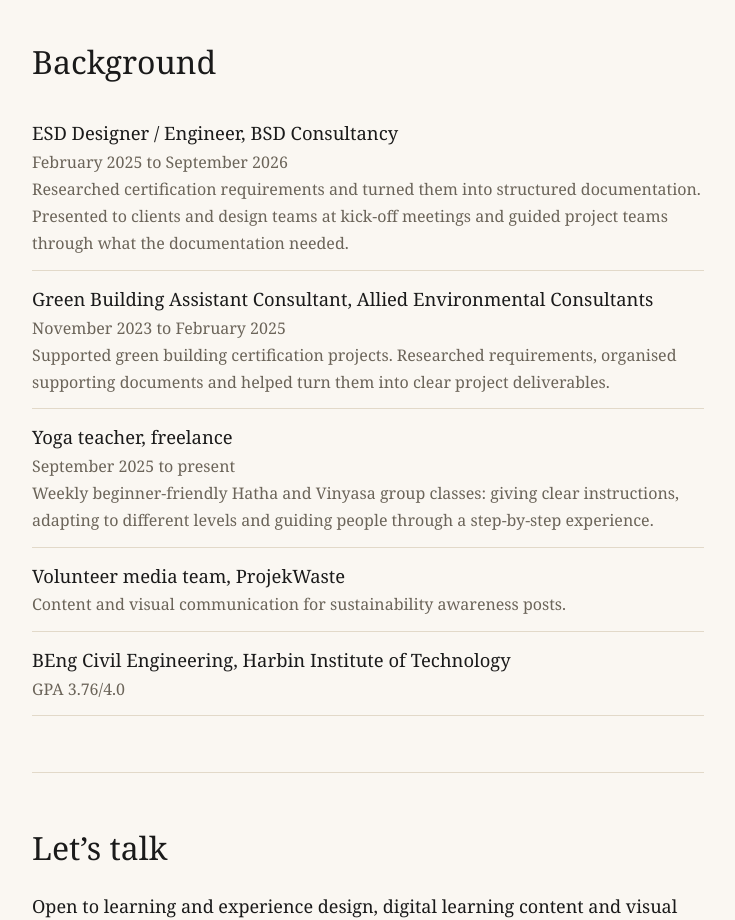
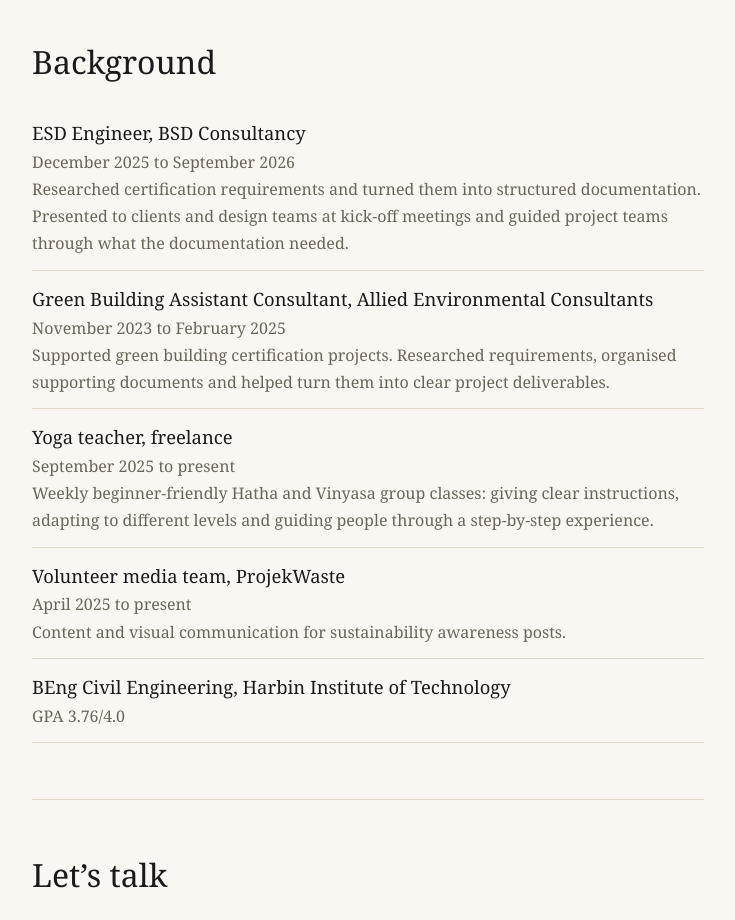
Before and after one commit to Daphnelee-mh/portfolio, a plain HTML site: page index.html in a window 1280 px wide. Shown: the part 5500-6420 px from the top of the page, without its empty margins (272-1007 px from the left). Drawn offline with Linux system fonts and the light colour scheme.

Commit message:
Correct BSD title and dates; add ProjekWaste dates
Co-Authored-By: Claude Sonnet 5.5 <noreply@anthropic.com>
Claude-Session: https://claude.ai/code/session_01BPapHSo2gmhqxD6j2Dqg2X

```diff
--- a/index.html
+++ b/index.html
@@ -226,10 +226,10 @@ footer{padding:36px 0 70px;border-top:1px solid var(--line);color:var(--muted);f
 
 <section id="background">
 <h2>Background</h2>
-<div class="row"><b>ESD Designer / Engineer, BSD Consultancy</b><span>February 2025 to September 2026</span><span>Researched certification requirements and turned them into structured documentation. Presented to clients and design teams at kick-off meetings and guided project teams through what the documentation needed.</span></div>
+<div class="row"><b>ESD Engineer, BSD Consultancy</b><span>December 2025 to September 2026</span><span>Researched certification requirements and turned them into structured documentation. Presented to clients and design teams at kick-off meetings and guided project teams through what the documentation needed.</span></div>
 <div class="row"><b>Green Building Assistant Consultant, Allied Environmental Consultants</b><span>November 2023 to February 2025</span><span>Supported green building certification projects. Researched requirements, organised supporting documents and helped turn them into clear project deliverables.</span></div>
 <div class="row"><b>Yoga teacher, freelance</b><span>September 2025 to present</span><span>Weekly beginner-friendly Hatha and Vinyasa group classes: giving clear instructions, adapting to different levels and guiding people through a step-by-step experience.</span></div>
-<div class="row"><b>Volunteer media team, ProjekWaste</b><span>Content and visual communication for sustainability awareness posts.</span></div>
+<div class="row"><b>Volunteer media team, ProjekWaste</b><span>April 2025 to present</span><span>Content and visual communication for sustainability awareness posts.</span></div>
 <div class="row"><b>BEng Civil Engineering, Harbin Institute of Technology</b><span>GPA 3.76/4.0</span></div>
 </section>
 
```
